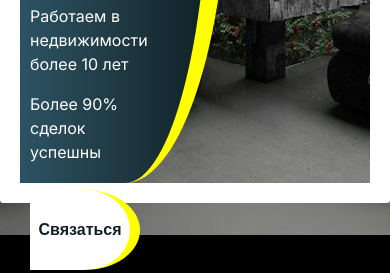
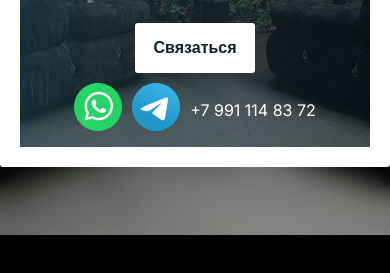
Before and after one commit to YourunB/creative-images, a plain HTML site: page image2/index.html in a window 390 px wide. Shown: the part 609-882 px from the top of the page. After the commit the page ends 844 px from the top, so only its background shows below. Drawn offline with Linux system fonts and the light colour scheme; a web font is replaced by a local one.

Commit message:
feat: add responsive style for creative image

```diff
--- a/image2/index.css
+++ b/image2/index.css
@@ -143,11 +143,6 @@ span {
   transition: 0.5s;
 }
 
-.content__btn:hover {
-  cursor: pointer;
-  transform: scale(1.05);
-}
-
 .content__btn:active {
   transition: 0.2;
   transform: scale(0.8);
@@ -186,4 +181,48 @@ span {
     cursor: pointer;
     transform: scale(1.2);
   }
+
+  .content__btn:hover {
+    cursor: pointer;
+    transform: scale(1.05);
+  }
 }
+
+@media (max-width: 768px) {
+  .creative {
+    display: block;
+    height: fit-content;
+    background: url('./assets/images/image2.png') no-repeat center;
+    background-size: cover;
+  }
+
+  .creative__right__img {
+    display: none;
+  }
+
+  .creative__right__img_full {
+    display: none;
+  }
+
+  .content {
+    position: static;
+    width: 100%;
+  }
+}
+
+@media (max-width: 468px) {
+  .content {
+    border: none;
+    border-radius: 0;
+    justify-content: center;
+    padding: 10px;
+    background: rgba(15, 32, 39, 0.5);
+    background: linear-gradient(to right, rgba(44, 83, 100, 0.5), rgba(32, 58, 67, 0.5), rgba(15, 32, 39, 0.5));
+  }
+
+  .content__btn {
+    min-height: 50px;
+    border-radius: 3px;
+    border: 0;
+  }
+}
```
